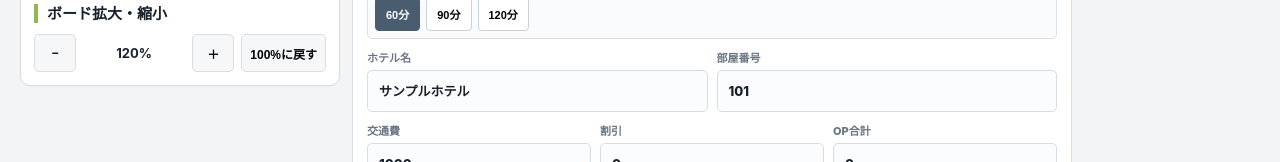
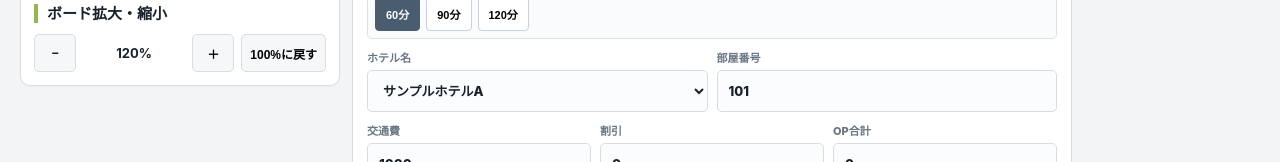
Before and after one commit to admozisan-design/night-desk, a Next.js app: page / in a window 1280 px wide. Shown: the part 506-668 px from the top of the page. Built offline with nearby package versions, Linux system fonts and the light colour scheme.

Commit message:
Connect hotel master to work registration

```diff
--- a/app/page.tsx
+++ b/app/page.tsx
@@ -2,10 +2,10 @@
 
 import Link from "next/link";
 import { FormEvent, useEffect, useMemo, useState } from "react";
-import { casts as defaultCasts, courses, drivers, pricingSettings } from "@/lib/mock-data";
+import { casts as defaultCasts, courses, drivers, hotels as defaultHotels, pricingSettings } from "@/lib/mock-data";
 import { calculateOrderTotal, formatYen } from "@/lib/pricing";
-import { loadCasts, loadOrders, saveOrder } from "@/lib/storage";
-import type { Cast, CastStatus, Order, OrderStatus } from "@/lib/types";
+import { loadCasts, loadHotels, loadOrders, saveOrder } from "@/lib/storage";
+import type { Cast, CastStatus, Hotel, Order, OrderStatus } from "@/lib/types";
 
 const BOARD_START = 10 * 60;
 const BOARD_MINUTES = 19 * 60;
@@ -58,6 +58,7 @@ function dateInputValue(date:Date){
 export default function DashboardPage(){
   const [orders,setOrders] = useState<Order[]>([]);
   const [castList,setCastList] = useState<Cast[]>(defaultCasts);
+  const [hotelList,setHotelList] = useState<Hotel[]>(defaultHotels);
   const [now,setNow] = useState<Date|null>(null);
   const [area,setArea] = useState("エリアA");
   const [date,setDate] = useState(()=>dateInputValue(new Date()));
@@ -68,7 +69,7 @@ export default function DashboardPage(){
   const [courseId,setCourseId] = useState("60");
   const [nominationType,setNominationType] = useState<"free"|"photo"|"repeat">("free");
   const [scheduledStart,setScheduledStart] = useState("13:30");
-  const [locationName,setLocationName] = useState("サンプルホテル");
+  const [locationName,setLocationName] = useState("");
   const [room,setRoom] = useState("101");
   const [phone,setPhone] = useState("090-0000-0000");
   const [note,setNote] = useState("サンプル備考");
@@ -80,16 +81,19 @@ export default function DashboardPage(){
     const refresh=()=>{
       setOrders(loadOrders());
       setCastList(loadCasts(defaultCasts));
+      setHotelList(loadHotels(defaultHotels));
     };
     refresh();
     setNow(new Date());
     const timer = window.setInterval(()=>setNow(new Date()),60000);
     window.addEventListener("storage",refresh);
     window.addEventListener("nightdesk:casts",refresh);
+    window.addEventListener("nightdesk:hotels",refresh);
     return ()=>{
       window.clearInterval(timer);
       window.removeEventListener("storage",refresh);
       window.removeEventListener("nightdesk:casts",refresh);
+      window.removeEventListener("nightdesk:hotels",refresh);
     };
   },[]);
 
@@ -98,10 +102,22 @@ export default function DashboardPage(){
     [castList]
   );
   const selectableCasts = useMemo(()=>workingCasts.filter(c=>c.status!=="off"),[workingCasts]);
+  const availableHotels = useMemo(
+    ()=>hotelList.filter(h=>h.visible!==false && h.area===area),
+    [hotelList,area]
+  );
 
   useEffect(()=>{
     if(!selectableCasts.some(c=>c.id===castId)) setCastId(selectableCasts[0]?.id ?? "");
   },[selectableCasts,castId]);
+
+  useEffect(()=>{
+    if(!availableHotels.some(h=>h.name===locationName)){
+      const first=availableHotels[0];
+      setLocationName(first?.name ?? "");
+      setTravelFee(first?.travelFee ?? 0);
+    }
+  },[availableHotels,locationName]);
 
   const course = courses.find(c=>c.id===courseId);
   const selectedCast = selectableCasts.find(c=>c.id===castId);
@@ -127,6 +143,12 @@ export default function DashboardPage(){
     const base = new Date(date+"T12:00:00");
     base.setDate(base.getDate()+days);
     setDate(dateInputValue(base));
+  }
+
+  function selectHotel(name:string){
+    setLocationName(name);
+    const hotel=availableHotels.find(h=>h.name===name);
+    if(hotel) setTravelFee(hotel.travelFee);
   }
 
   function registerOrder(e:FormEvent<HTMLFormElement>){
@@ -157,7 +179,9 @@ export default function DashboardPage(){
     };
     saveOrder(order);
     setOrders(loadOrders());
-    setLocationName("サンプルホテル");
+    const firstHotel=availableHotels[0];
+    setLocationName(firstHotel?.name ?? "");
+    setTravelFee(firstHotel?.travelFee ?? 0);
     setRoom("101");
     setPhone("090-0000-0000");
     setNote("サンプル備考");
@@ -265,7 +289,10 @@ export default function DashboardPage(){
 
             <div className="workGrid two">
               <label>ホテル名
-                <input value={locationName} onChange={e=>setLocationName(e.target.value)} placeholder="例：サンプルホテル"/>
+                <select value={locationName} onChange={e=>selectHotel(e.target.value)} disabled={!availableHotels.length}>
+                  {availableHotels.length===0 && <option value="">このエリアのホテル未登録</option>}
+                  {availableHotels.map(hotel=><option key={hotel.id} value={hotel.name}>{hotel.name}</option>)}
+                </select>
               </label>
               <label>部屋番号
                 <input value={room} onChange={e=>setRoom(e.target.value)} placeholder="例：101"/>
```
